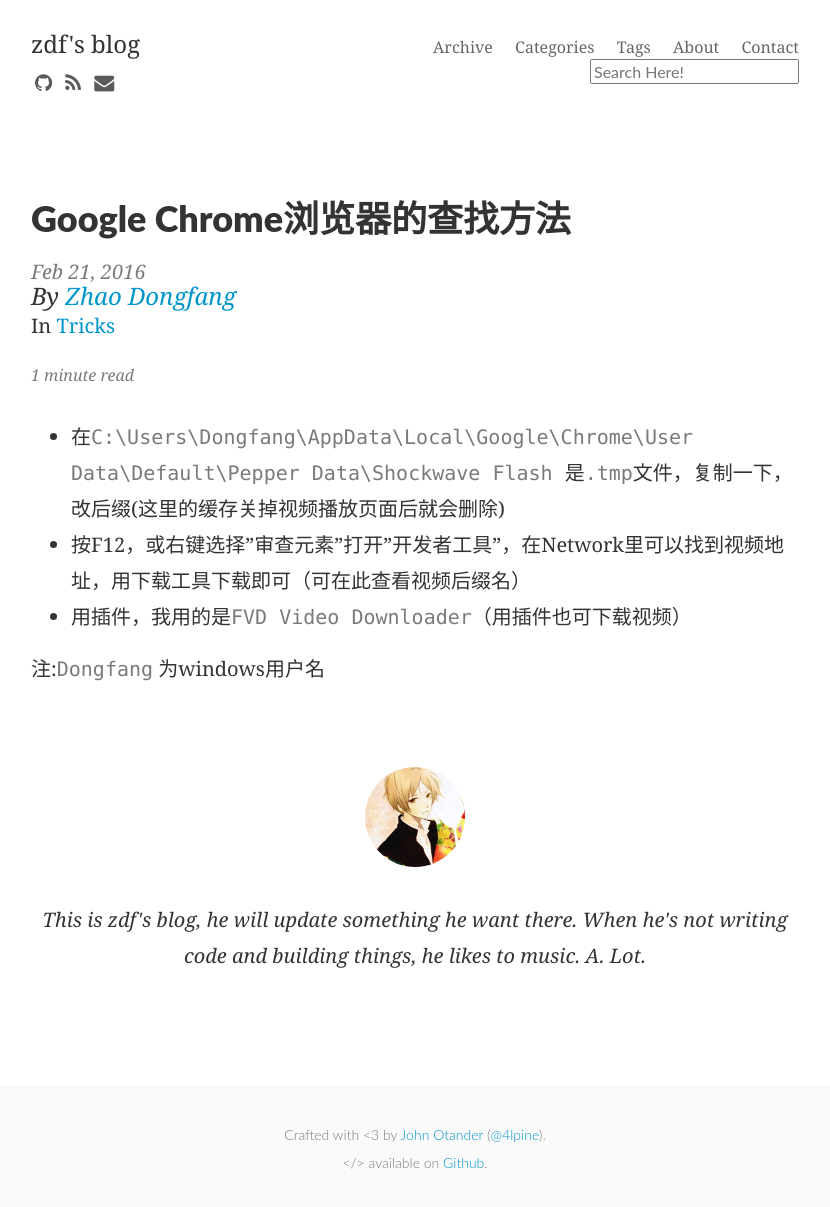
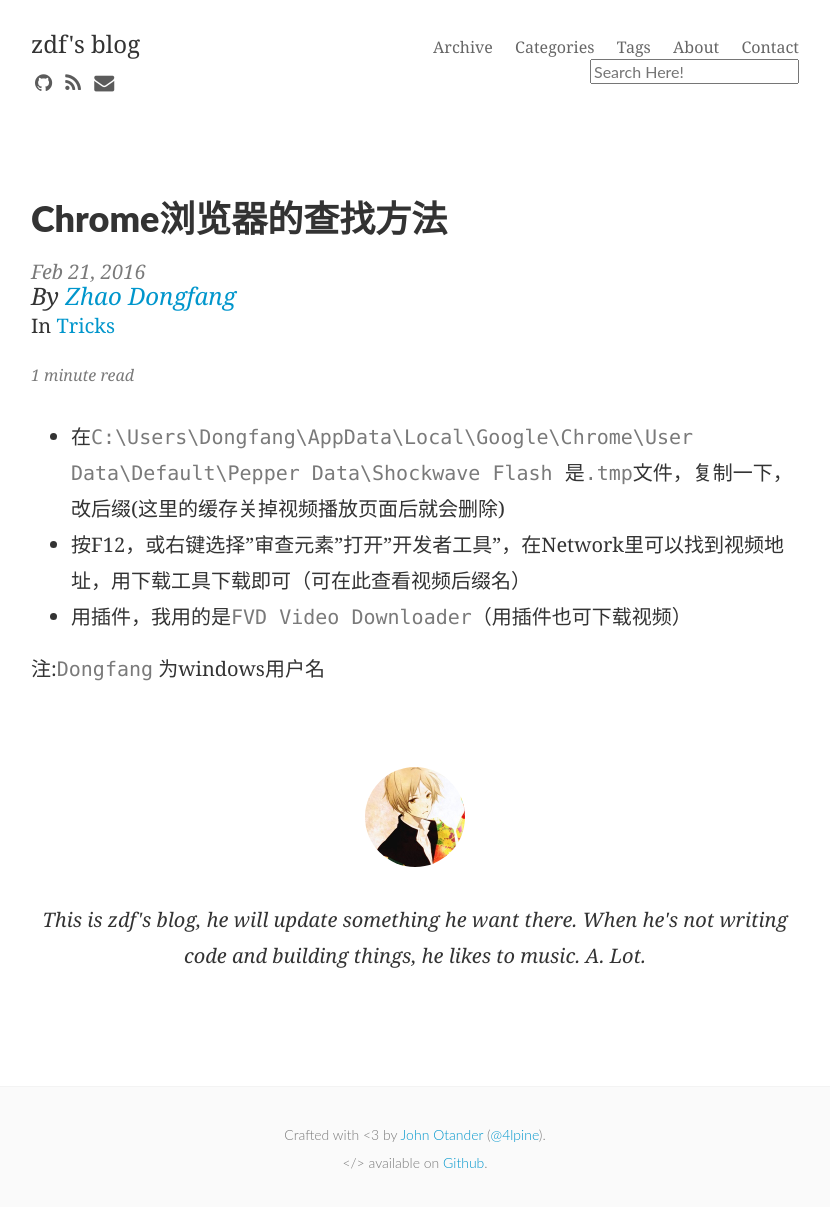
Before and after one commit to zdf1230/zdf1230.github.io, a Jekyll site: the page built from _posts/2016-02-21-Chrome浏览器的查找方法.md, in a window 1280 px wide. Shown: the whole page, without its empty margins (225-1055 px from the left). Built offline with Jekyll 4.4.1, drawn with Linux system fonts in a browser that asks for light colours; nearby versions of some CDN libraries; some web fonts are replaced; comment, search, counter and statistics services are not loaded.

Commit message:
update _post

```diff
--- a/_posts/2016-02-21-Google Chrome浏览器的查找方法.md
+++ b/_posts/2016-02-21-Chrome浏览器的查找方法.md
@@ -1,8 +1,8 @@
 ---
 layout: post
-title: "Google Chrome浏览器的查找方法"
+title: "Chrome浏览器的查找方法"
 author: Zdf
-tag: [Chrome, 缓存]
+tag: [Chrome, cache]
 category: tricks
 date: 2016-02-21 11:31:10 -0700
 comments: true
```
Also changed, not shown: _posts/2015-4-19-SGU101.md (+1 -0 lines), _posts/2015-4-20-2015 Beauty of Programming qualifier.md (+1 -0 lines), _posts/2015-5-25-计然七策.md (+6 -0 lines).
